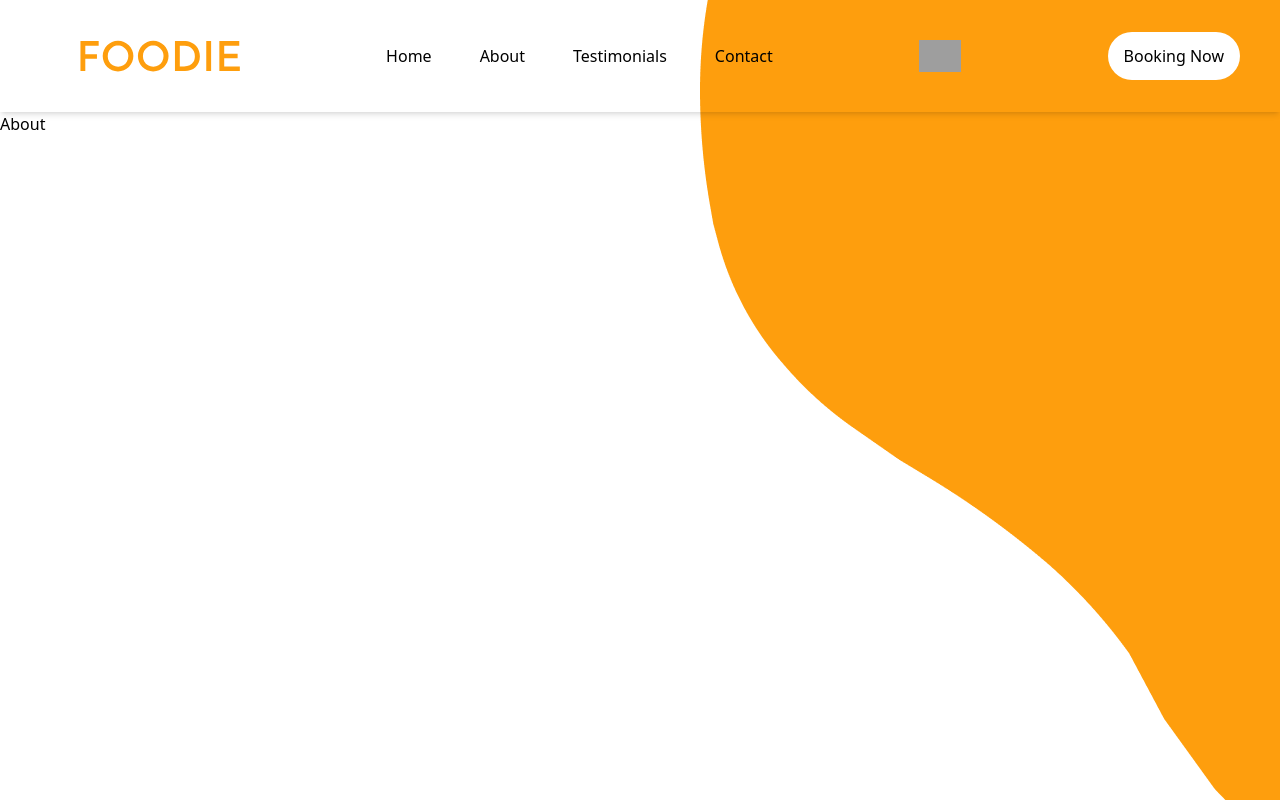
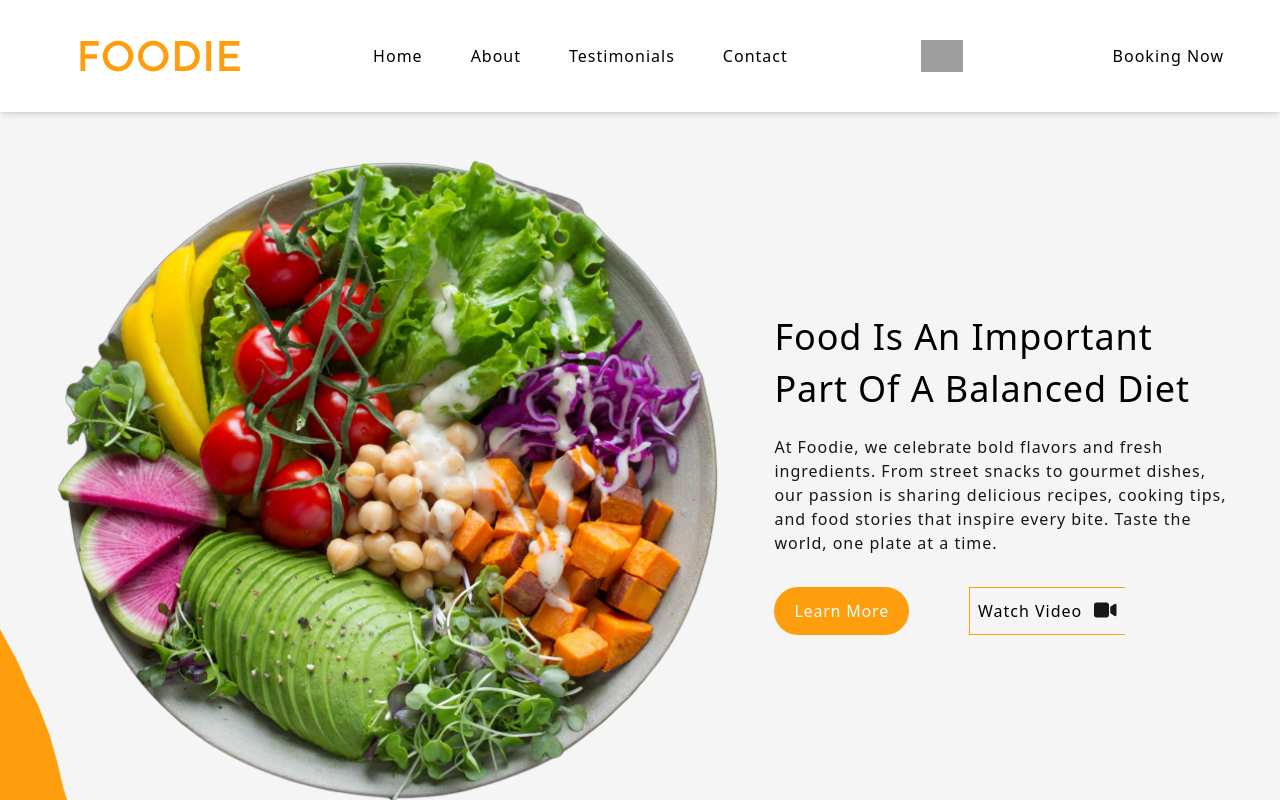
Before and after one commit to dbpthk/foodie, a React (Vite) app: page /about in a window 1280 px wide. Built offline with nearby package versions, Linux system fonts and the light colour scheme; grey boxes are pictures that could not be loaded; the HTML template or start-up script is replaced by a standard one.

Commit message:
about page

```diff
--- a/package.json
+++ b/package.json
@@ -10,6 +10,8 @@
     "preview": "vite preview"
   },
   "dependencies": {
+    "@fortawesome/free-solid-svg-icons": "^6.7.2",
+    "@fortawesome/react-fontawesome": "^0.2.2",
     "@tailwindcss/vite": "^4.1.11",
     "react": "^19.1.0",
     "react-dom": "^19.1.0",
--- a/src/App.jsx
+++ b/src/App.jsx
@@ -12,12 +12,7 @@ import Cart from "./page/Cart.jsx";
 function App() {
   return (
     <>
-      <div className="relative h-screen overflow-hidden">
-        <img
-          className="absolute -z-10  -top-30 -right-70 object-cover"
-          src={assets.home_banner_background}
-          alt="background"
-        />
+      <div className="relative h-screen overflow-auto">
         <Navbar />
         <Routes>
           <Route path="/" element={<Home />} />
--- a/src/componets/Heading.jsx
+++ b/src/componets/Heading.jsx
@@ -1,13 +1,30 @@
-const Heading = ({ heading, text, buttonT }) => {
+const Heading = ({ heading, text, buttonT, linkT, icon }) => {
   return (
     <div className="mb-8">
       <h1 className="text-3xl md:text-4xl  font-sans font-medium tracking-wide leading-10 md:leading-13">
         {heading}
       </h1>
-      <p className="pt-3 text-neutral-500 mt-2">{text}</p>
-      <button className="mt-5 px-5 h-12 bg-[#FE9E0D] rounded-full text-white md:text-xl hover:text-[#FE9E0D] tracking-wider hover:bg-white hover:border-2 hover:border-[#FE9E0D] cursor-pointer">
-        {buttonT}
-      </button>
+      <p className="pt-3 text-neutral-900 mt-2">{text}</p>
+      <div className=" mt-8 flex flex-row items-center gap-15">
+        <div>
+          {buttonT && (
+            <button className=" px-5 h-12 m:h-15 bg-[#FE9E0D] rounded-full text-white text-s md:text-l hover:text-[#FE9E0D] tracking-wider hover:bg-white hover:border-2 hover:border-[#FE9E0D] cursor-pointer">
+              {buttonT}
+            </button>
+          )}
+        </div>
+
+        <div>
+          {linkT && icon ? (
+            <button className="flex gap-3 justify-center items-center border-l border-b border-t border-[#fe9e0d] px-2 h-12 cursor-pointer hover:bg-[#fe9e0d] hover:text-white">
+              <div>{linkT}</div>
+              <div>{icon}</div>
+            </button>
+          ) : (
+            ""
+          )}
+        </div>
+      </div>
     </div>
   );
 };
--- a/src/componets/Navbar.jsx
+++ b/src/componets/Navbar.jsx
@@ -6,7 +6,7 @@ const Navbar = () => {
   return (
     <>
       <MobileMenu />
-      <div className="  sticky top-0 shadow-md">
+      <div className=" sticky top-0 shadow-md bg-white">
         <div className="flex items-center justify-between  px:6 md:px-10 py-8">
           <Link to="/">
             <img
--- /dev/null
+++ b/src/componets/Properties.jsx
@@ -0,0 +1,15 @@
+const Properties = ({ image, heading, text }) => {
+  return (
+    <div className="flex bg-white gap-10 rounded-2xl p-5">
+      <div className="flex flex-col gap-5 justify-center items-center w-[240px] ">
+        <div className="w-[100px]">
+          <img src={image} alt="" />
+        </div>
+        <div className="text-2xl text-center">{heading}</div>
+        <div className="text-s text-center">{text}</div>
+      </div>
+    </div>
+  );
+};
+
+export default Properties;
--- a/src/index.css
+++ b/src/index.css
@@ -9,3 +9,7 @@
   padding: 5px 70px;
   color: white;
 }
+body {
+  background-color: #f5f5f5;
+  letter-spacing: 1px;
+}
--- a/src/page/About.jsx
+++ b/src/page/About.jsx
@@ -1,7 +1,68 @@
-import React from "react";
+import Heading from "../componets/Heading";
+import { assets } from "../assets/assets";
+import { FontAwesomeIcon } from "@fortawesome/react-fontawesome";
+import { faVideo } from "@fortawesome/free-solid-svg-icons";
+import Properties from "../componets/Properties";
 
 const About = () => {
-  return <div>About</div>;
+  return (
+    <div className="max-w-full">
+      <div className="flex flex-col gap-10 md:flex-row mt-10 items-center justify-around px-12">
+        <div className="sm:w-[300px] md:w-[800px] lg:w-[900px]">
+          <img src={assets.about_background_image} alt="about background" />
+        </div>
+        <div className="w-[400px] md:w-[600px] h-auto">
+          <Heading
+            heading="Food Is An Important Part Of A Balanced Diet"
+            text="At Foodie, we celebrate bold flavors and fresh ingredients. From street snacks to gourmet dishes, our passion is sharing delicious recipes, cooking tips, and food stories that inspire every bite. Taste the world, one plate at a time."
+            buttonT="Learn More"
+            linkT="Watch Video "
+            icon={
+              <FontAwesomeIcon
+                icon={faVideo}
+                className="text-neutral-900 text-xl"
+              />
+            }
+          />
+        </div>
+      </div>
+      <div className="absolute -bottom-90 -left-30 -z-10 object-cover ">
+        <img
+          src={assets.about_background}
+          aria-hidden="true"
+          width={200}
+          alt="about background"
+        />
+      </div>
+      <div className="w-full flex justify-center">
+        <div className="flex w-[400px]">
+          <Heading
+            heading="How It Works"
+            text="Choose your favorite meals, place your order in minutes, and enjoy fast, fresh delivery to your doorstep. Simple steps to delicious food — no stress, just great taste!"
+          />
+        </div>
+      </div>
+      <div className="w-full flex justify-center">
+        <div className="flex flex-col lg:flex-row gap-10">
+          <Properties
+            image={assets.pick_meals_image}
+            heading="Pick Meals"
+            text="Browse our chef-crafted menu and pick your favorite meals. Choose what you love — fresh, tasty, and ready to go."
+          />
+          <Properties
+            image={assets.choose_image}
+            heading="Choose How Often"
+            text="Select how often you want your meals — daily, weekly, or just once. You're in control of your meal schedule."
+          />
+          <Properties
+            image={assets.delivery_image}
+            heading="Fast Deliveries"
+            text="We cook and deliver quickly to your door. Hot, fresh meals arrive fast — so you enjoy without waiting or hassle."
+          />
+        </div>
+      </div>
+    </div>
+  );
 };
 
 export default About;
--- a/src/page/Home.jsx
+++ b/src/page/Home.jsx
@@ -4,7 +4,12 @@ import Heading from "./../componets/Heading.jsx";
 
 const Home = () => {
   return (
-    <div className="w-[90vw]">
+    <div className="w-full md:w-[80vw]">
+      <img
+        className="absolute -z-10 -top-50 -right-70 object-cover"
+        src={assets.home_banner_background}
+        alt="background"
+      />
       <div className="flex flex-col gap-10 md:flex-row mt-10 items-center justify-around px-12">
         <div className="w-[400px] md:w-[600px] h-auto">
           <Heading
@@ -15,12 +20,8 @@ a fresh food."
             buttonT="Order Now"
           />
         </div>
-        <div className="min-w-[400px] md:w-[700px] lg:w-[900px]">
-          <img
-            className="w-[400px] md:w-[700px]"
-            src={assets.home_banner_image}
-            alt=""
-          />
+        <div className="min-w-[400px] max-w-[600px] lg:w-[900px]">
+          <img src={assets.home_banner_image} alt="" />
         </div>
       </div>
     </div>
```
Also changed, not shown: 1 other file (tests, documents, lock files or other folders).
